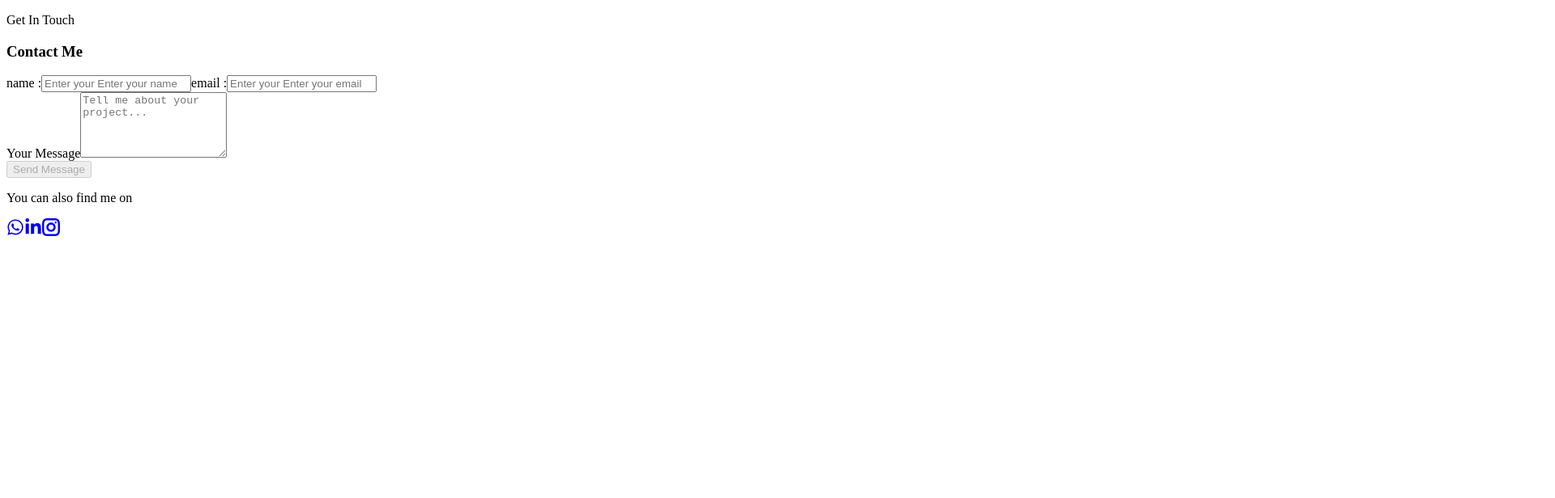
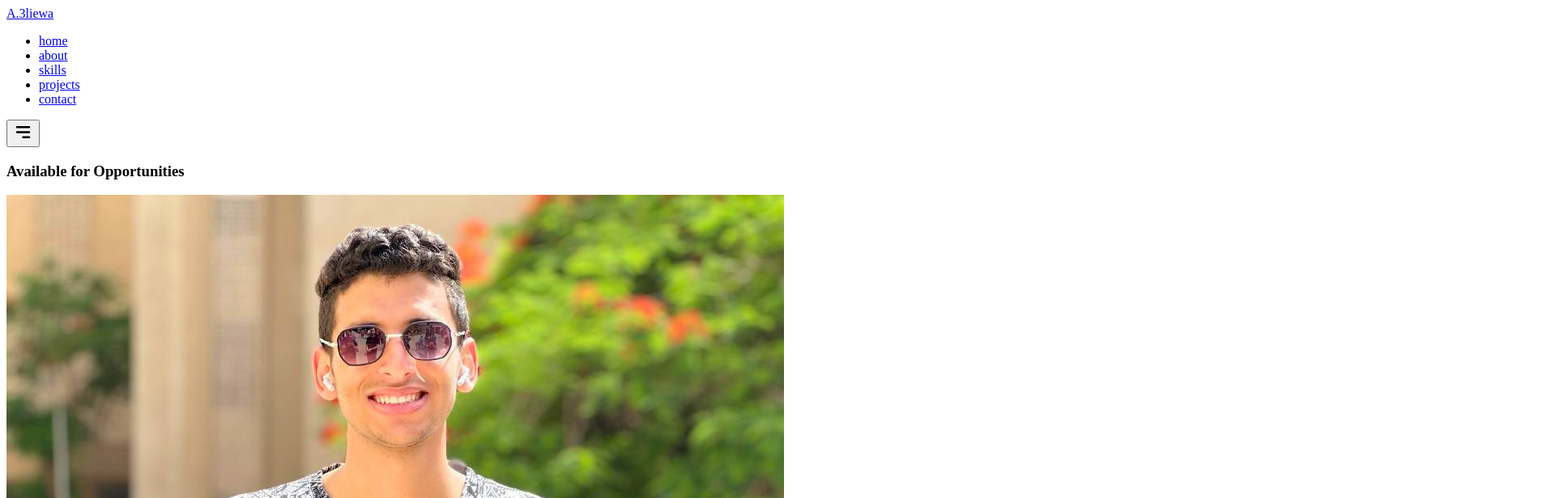
Before and after one commit to AhmedEliewa/my_website, a React (Vite) app: page / in a window 1280 px wide. Shown: the top 616 px of the page at 81% size, 1920 px wide, since content can reach past the window. Built offline with nearby package versions, Linux system fonts and the light colour scheme; the HTML template or start-up script is replaced by a standard one.

Commit message:
Enable navigation and project components in App
Uncommented component imports and usage in App.

```diff
--- a/src/App.tsx
+++ b/src/App.tsx
@@ -1,18 +1,18 @@
-// import Nav from "./components/Nav/Nav";
-// import Home from "./components/Home/Home";
-// import About from "./components/about/About";
-// import Skills from "./components/skills/Skills";
-// import Projects from "./components/Projects/Projects";
+import Nav from "./components/Nav/Nav";
+import Home from "./components/Home/Home";
+import About from "./components/about/About";
+import Skills from "./components/skills/Skills";
+import Projects from "./components/Projects/Projects";
 import Contact from "./components/contact/Contact";
 
 function App() {
   return (
     <div>
-      {/* <Nav />
+     <Nav />
       <Home />
       <About />
       <Skills />
-      <Projects /> */}
+      <Projects />
       <Contact />
     </div>
   );
```
